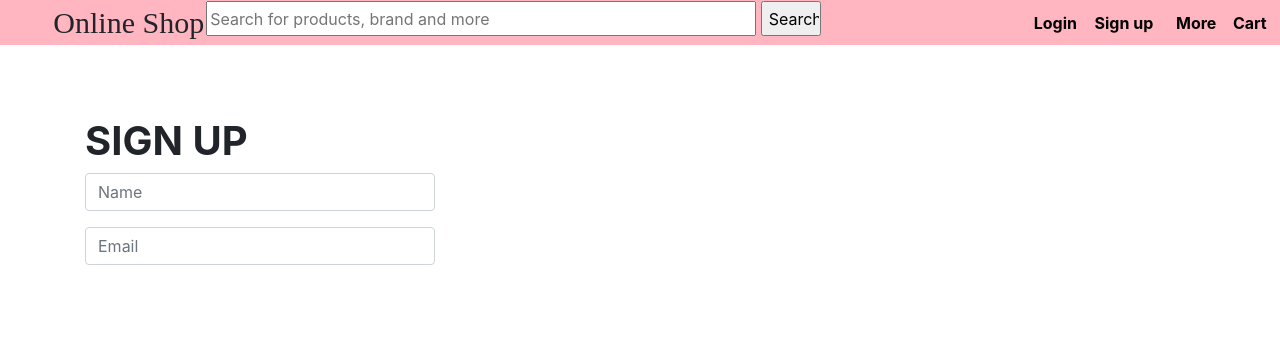
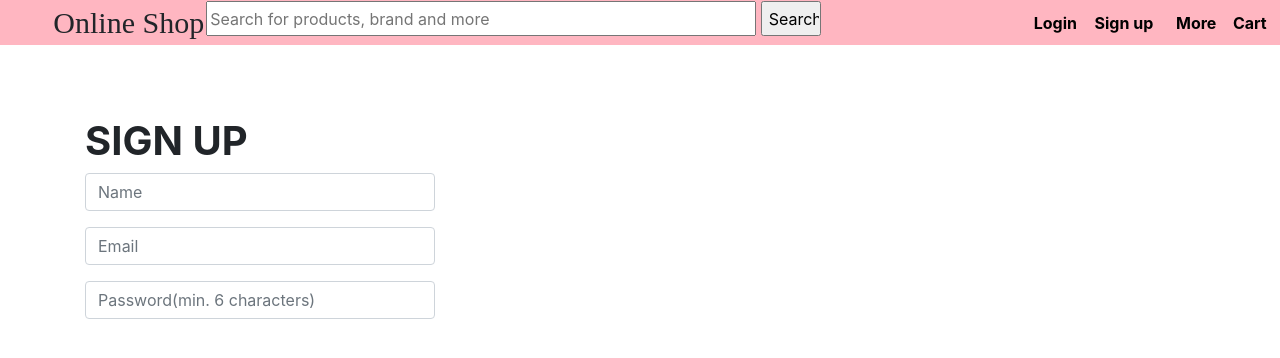
Before and after one commit to sumitsingh886/Mini-Project9, a PHP site: page /signup.php in a window 1280 px wide. Shown: the top 358 px of the page. Run offline with PHP 8.4, Linux system fonts and the light colour scheme; some web fonts are replaced.

Commit message:
using bootstrap class form group for create a password box

```diff
--- a/Online shoping system/signup.php
+++ b/Online shoping system/signup.php
@@ -36,6 +36,9 @@
                     <div class="form-group">
                         <input type="email" class="form-control" name="email" placeholder="Email" required="true" pattern="[a-z0-9._%+-]+@[a-z0-9.-]+\.[a-z]{2,3}$">
                     </div>
+                    <div class="form-group">
+                        <input type="password" class="form-control" name="password" placeholder="Password(min. 6 characters)" required="true" pattern=".{6,}">
+                    </div>
                 </form>
             </div>
         </div>
```
